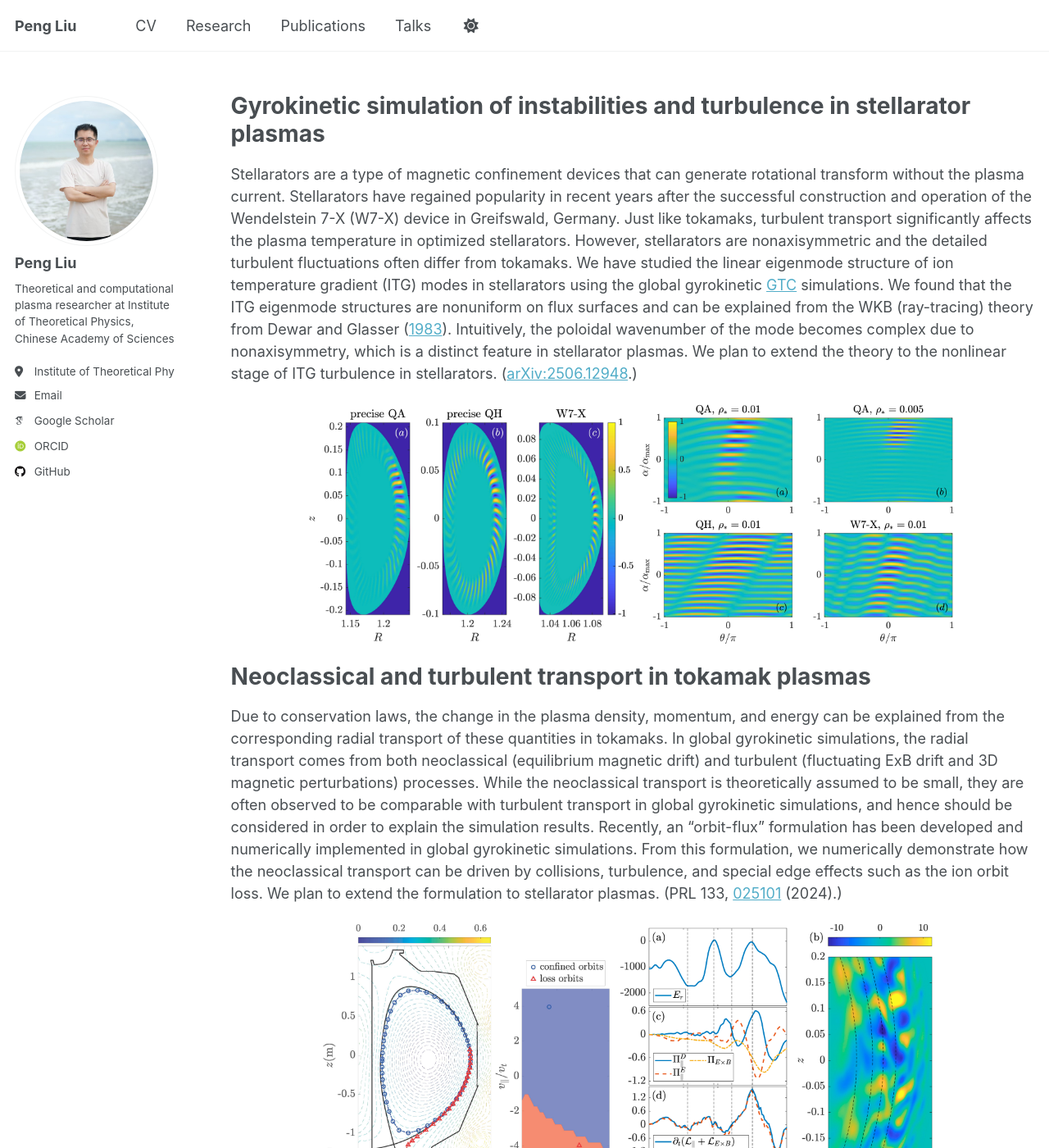
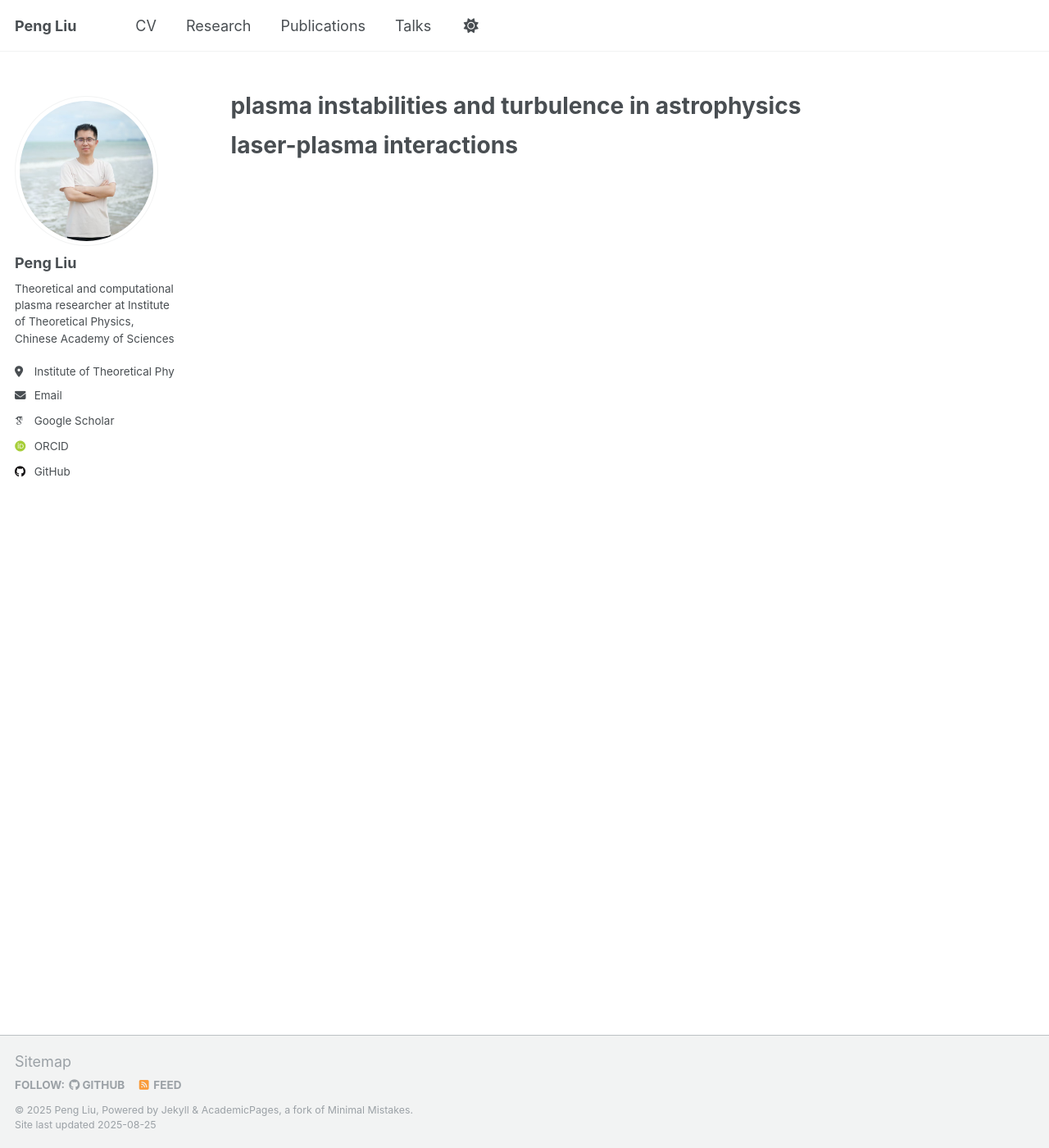
Before and after one commit to pliulfcuigithub/pliulfcuigithub.github.io, a Jekyll site: the page built from _pages/research.md, in a window 1280 px wide and 1400 px high. Shown: the whole window at 82% size. Built offline with Jekyll 4.4.1, drawn with Linux system fonts in a browser that asks for light colours; some web fonts are replaced; some of the changed text lies outside the part shown.

Commit message:
Update research.md

```diff
--- a/_pages/research.md
+++ b/_pages/research.md
@@ -6,29 +6,9 @@ author_profile: true
 
 {% include base_path %}
 
-Gyrokinetic simulation of instabilities and turbulence in stellarator plasmas
+plasma instabilities and turbulence in astrophysics
 ===========
-Stellarators are a type of magnetic confinement devices that can generate rotational transform without the plasma current. Stellarators have regained popularity in recent years after the successful construction and operation of the Wendelstein 7-X (W7-X) device in Greifswald, Germany. Just like tokamaks, turbulent transport significantly affects the plasma temperature in optimized stellarators. However, stellarators are nonaxisymmetric and the detailed turbulent fluctuations often differ from tokamaks. We have studied the linear eigenmode structure of ion temperature gradient (ITG) modes in stellarators using the global gyrokinetic [GTC](https://sun.ps.uci.edu/gtc/) simulations. We found that the ITG eigenmode structures are nonuniform on flux surfaces and can be explained from the WKB (ray-tracing) theory from Dewar and Glasser ([1983](https://doi.org/10.1063/1.864028)). Intuitively, the poloidal wavenumber of the mode becomes complex due to nonaxisymmetry, which is a distinct feature in stellarator plasmas. We plan to extend the theory to the nonlinear stage of ITG turbulence in stellarators. ([arXiv:2506.12948](https://doi.org/10.48550/arXiv.2506.12948).)
 
-<p align='center'>
-<img src='/images/GTC_linear_Rz.jpg' width='400'>
-<img src='/images/GTC_linear_alphatheta.jpg'  width='391'>
-</p>
 
-Neoclassical and turbulent transport in tokamak plasmas
+laser-plasma interactions
 ==========
-Due to conservation laws, the change in the plasma density, momentum, and energy can be explained from the corresponding radial transport of these quantities in tokamaks. In global gyrokinetic simulations, the radial transport comes from both neoclassical (equilibrium magnetic drift) and turbulent (fluctuating ExB drift and 3D magnetic perturbations) processes. While the neoclassical transport is theoretically assumed to be small, they are often observed to be comparable with turbulent transport in global gyrokinetic simulations, and hence should be considered in order to explain the simulation results. Recently, an "orbit-flux" formulation has been developed and numerically implemented in global gyrokinetic simulations. From this formulation, we numerically demonstrate how the neoclassical transport can be driven by collisions, turbulence, and special edge effects such as the ion orbit loss. We plan to extend the formulation to stellarator plasmas. (PRL 133, [025101](https://doi.org/10.1103/PhysRevLett.133.025101) (2024).)
-
-<p align='center'>
-<img src='/images/equilibrium.jpg' width='355'>
-<img src='/images/D3D_mflux.jpg'  width='400'>
-</p>
-
-Interactions between drift waves and zonal flows in magnetic confinement fusion plasmas and geophysical fluids
-==========
-Drift waves and zonal flows are utiquitous in magnetic confinement plasmas. Remarkably, they share similar mathematical description with Rossby waves and zonal flows in geophysical fluid dynamics, a famous example being the zonal flows on Jupiter. The wave-kinetic approach has often been used to study drift wave-zonal flow interactions, which considers wave packets as quasi-particles in phase space that interact via a collective field, i.e., the zonal flow. Recently, a Wigner-Moyal formulation has been proposed, which treats waves as quantum-like particles and retains essential “full-wave” effects. From this formulation, we theoretically explain why drift-wave turbulence is often localized in zonal flows where the local flow shear vanishes. Based on reduced fluid models, we further show that the local drift-wave instability growth rate is reduced by the zonal-flow curvature. This led to an improved understanding of the so called "Dimits shift", where drift-wave turbulence is completely extinguished by zonal flows. We plan to extend the theory to gyrokinetic plasmas. (PRL 124, [055002](https://doi.org/10.1103/PhysRevLett.124.055002) (2020).)
-
-<p align='center'>
-<img src='/images/TIstructure.jpg'  width='400'>
-  <img src='/images/PropStructure.jpg'  width='525'>
-</p>
```
